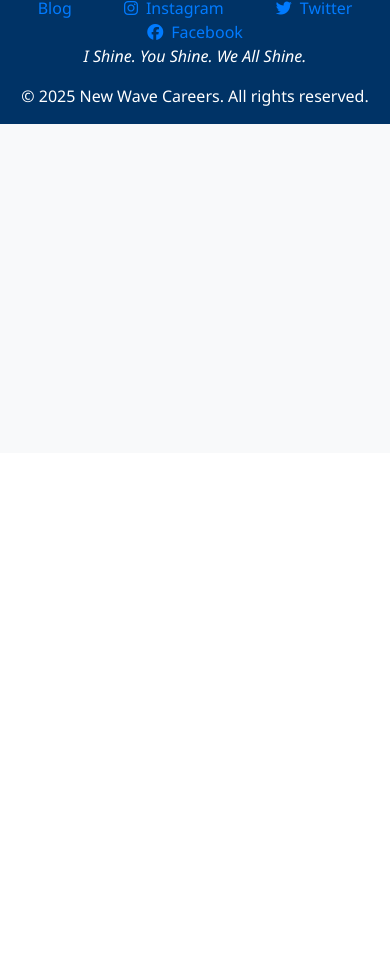
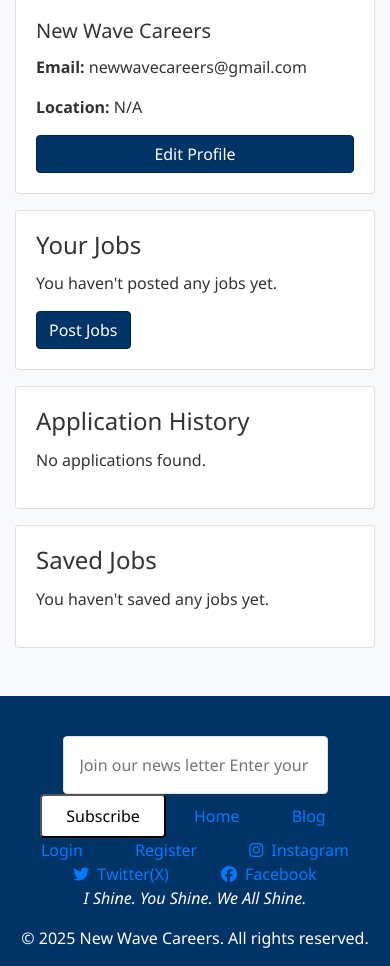
Before and after one commit to emmanuelayara/Newwave-Careers, a Flask app: page /employer_dashboard in a window 390 px wide. Shown: the part 391-1357 px from the top of the page. Before the commit the page ends 515 px from the top, so only its background shows below. Run offline with Flask 3, Linux system fonts and the light colour scheme; a user stored in the database is signed in; some libraries are stand-ins or nearby versions.

Commit message:
added employer profile

```diff
--- a/routes.py
+++ b/routes.py
@@ -16,6 +16,7 @@ from models import User
 from models import BlogPost
 from models import UserRole
 from forms import RegistrationForm
+from forms import EmployerProfileForm
 from flask import render_template, Response
 from xhtml2pdf import pisa
 from flask import render_template, flash, redirect, url_for, request
@@ -203,26 +204,67 @@ def profile():
 
 
 
-# Decorator to restrict routes to employers only
-def employer_required(f):
-    @wraps(f)
-    def decorated_function(*args, **kwargs):
-        if current_user.role != "EMPLOYER":
-            abort(403)  # Forbidden
-        return f(*args, **kwargs)
-    return decorated_function
+@app.route('/employer_profile', methods=['GET', 'POST'])
+@login_required
+def employer_profile():
+    form = EmployerProfileForm()
+
+    if form.validate_on_submit():
+        # Update text fields
+        current_user.username = form.username.data
+        current_user.email = form.email.data
+        current_user.bio = form.bio.data
+        current_user.location = form.location.data
+
+        # Handle profile image upload if provided
+        if form.profile_image.data:
+            file = form.profile_image.data
+            if file and allowed_file(file.filename):
+                # Create a secure filename
+                filename = secure_filename(file.filename)
+                # Optionally, prepend user id or username to the filename to avoid collisions
+                filename = f"user_{current_user.id}_{filename}"
+                file_path = os.path.join(app.config['UPLOAD_FOLDER'], filename)
+                file.save(file_path)
+                # Save the filename in the database (relative path)
+                current_user.profile_image = filename
+
+        db.session.commit()
+        flash('Your profile has been updated!', 'success')
+        return redirect(url_for('employer_dashboard'))  # Redirect to dashboard after updating profile
+    elif request.method == 'GET':
+        # Pre-populate form with current user data
+        form.username.data = current_user.username
+        form.email.data = current_user.email
+        form.bio.data = current_user.bio
+        form.location.data = current_user.location
+
+    return render_template('employer_profile.html', form=form, UserRole=UserRole)
+
 
 @app.route("/post-job", methods=['GET', 'POST'])
 @login_required
 def post_job():
+    # Ensure only employers can access
+    if current_user.role != UserRole.EMPLOYER:
+        flash('Access denied: Only employers can post jobs.', 'danger')
+        return redirect(url_for('home'))
+
     if request.method == 'POST':
         title = request.form.get('title')
         description = request.form.get('description')
         company = request.form.get('company')
         location = request.form.get('location')
 
-        # Ensure the user ID is included
-        new_job = Job(title=title, description=description, company=company, location=location, user_id=current_user.id, employer_id=current_user.id)
+        new_job = Job(
+            title=title,
+            description=description,
+            company=company,
+            location=location,
+            user_id=current_user.id,
+            employer_id=current_user.id
+        )
+
         db.session.add(new_job)
         db.session.commit()
 
@@ -230,6 +272,7 @@ def post_job():
         return redirect(url_for('employer_dashboard'))
 
     return render_template('post_job.html', UserRole=UserRole)
+
 
 
 @app.route("/apply/<int:job_id>", methods=['GET', 'POST'])
--- a/templates/employer_dashboard.html
+++ b/templates/employer_dashboard.html
@@ -1,10 +1,70 @@
-{% extends "layout.html" %}
+{% extends 'layout.html' %}
+{% block content %}
 
-{% block content %}
-<div class="container">
-    <h2 class="mt-4">Welcome Your employer dashboard.</p></h2>
+<div class="row">
+    <div class="col-md-4">
+        <!-- Profile Card -->
+        <div class="card mb-3">
+        <img src="{{ url_for('static', filename='profile_pics/' ~ current_user.profile_image) }}" class="card-img-top" alt="Profile Picture">
+        <div class="card-body">
+            <h5 class="card-title">{{ current_user.username }}</h5>
+            <p class="card-text"><strong>Email:</strong> {{ current_user.email }}</p>
+            <p class="card-text"><strong>Location:</strong> {{ current_user.location or 'N/A' }}</p>
+            <a href="{{ url_for('profile') }}" class="btn btn-primary btn-block">Edit Profile</a>
+        </div>
+        </div>
+    </div>
+    <div class="col-md-8">
+        <!-- Resume & Other Data -->
+        <div class="card mb-3">
+        <div class="card-body">
+            <h4 class="card-title">Your Jobs</h4>
+            {% if current_user.job %}
+            <p>Manage Your Jobs.</p>
+            <a href="#" class="btn btn-primary">Total Jobs</a>
+            <a href="#" class="btn btn-info">Total Applications</a>
+            <a href="#" class="btn btn-success">Total Views</a>
+            {% else %}
+            <p>You haven't posted any jobs yet.</p>
+            <a href="{{ url_for('post_job') }}" class="btn btn-primary">Post Jobs</a>
+            {% endif %}
+        </div>
+        </div>
+        <!-- Application History & Saved Jobs -->
+        <div class="card mb-3">
+        <div class="card-body">
+            <h4 class="card-title">Application History</h4>
+            {% if current_user.user_applications %}
+            <ul class="list-group">
+                {% for app in current_user.user_applications %}
+                <li class="list-group-item">
+                    <strong>{{ app.job.title }}</strong> at {{ app.job.company }} on {{ app.date_applied.strftime("%Y-%m-%d") }}
+                </li>
+                {% endfor %}
+            </ul>
+            {% else %}
+            <p>No applications found.</p>
+            {% endif %}
+        </div>
+        </div>
+        <div class="card">
+        <div class="card-body">
+            <h4 class="card-title">Saved Jobs</h4>
+            {% if current_user.saved_jobs.count() > 0 %}
+            <ul class="list-group">
+                {% for job in current_user.saved_jobs %}
+                <li class="list-group-item">
+                    <a href="{{ url_for('job_detail', job_id=job.id) }}">{{ job.title }}</a> at {{ job.company }}
+                </li>
+                {% endfor %}
+            </ul>
+            {% else %}
+            <p>You haven't saved any jobs yet.</p>
+            {% endif %}
+        </div>
+        </div>
+    </div>
+</div>
+</div>
 
-
-
-</div>
 {% endblock %}
--- a/templates/layout.html
+++ b/templates/layout.html
@@ -87,8 +87,9 @@
 
                   <!-- Quick links -->
           <a href="{{ url_for('home') }}" class="bg-blue-700 hover:bg-blue-800 text-blue-900 px-4 py-2 rounded text-sm transition duration-300">Home</a>
-          <a href="{{ url_for('jobs') }}" class="bg-blue-700 hover:bg-blue-800 text-blue-900 px-4 py-2 rounded text-sm transition duration-300">Browse Jobs</a>
           <a href="{{ url_for('blog') }}" class="bg-blue-700 hover:bg-blue-800 text-blue-900 px-4 py-2 rounded text-sm transition duration-300">Blog</a>
+          <a href="{{ url_for('login') }}" class="bg-blue-700 hover:bg-blue-800 text-blue-900 px-4 py-2 rounded text-sm transition duration-300">Login</a>
+          <a href="{{ url_for('register') }}" class="bg-blue-700 hover:bg-blue-800 text-blue-900 px-4 py-2 rounded text-sm transition duration-300">Register</a>
 
 
       <!-- social media pages -->
@@ -96,7 +97,7 @@
             <i class="fab fa-instagram mr-2"></i>Instagram
           </a>
           <a href="https://twitter.com/newwavecareers" target="_blank" class="bg-blue-700 hover:bg-blue-800 flex items-center px-4 py-2 rounded transition duration-300">
-            <i class="fab fa-twitter mr-2"></i>Twitter
+            <i class="fab fa-twitter mr-2"></i>Twitter(X)
           </a>
           <a href="https://facebook.com/newwavecareers" target="_blank" class="bg-blue-700 hover:bg-blue-800 flex items-center px-4 py-2 rounded transition duration-300">
             <i class="fab fa-facebook mr-2"></i>Facebook
```
Also changed, not shown: forms.py (+9 -0 lines), instance/newwave.db, 1 other file.
